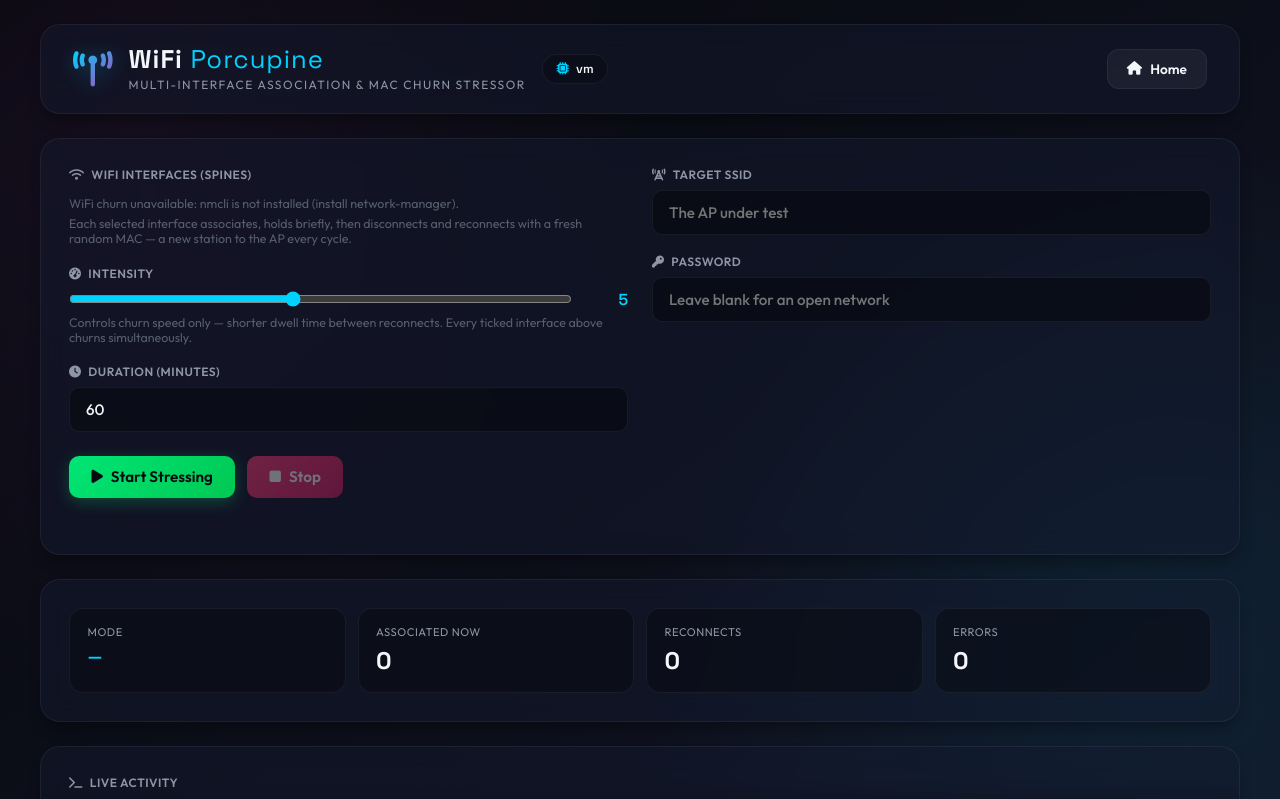
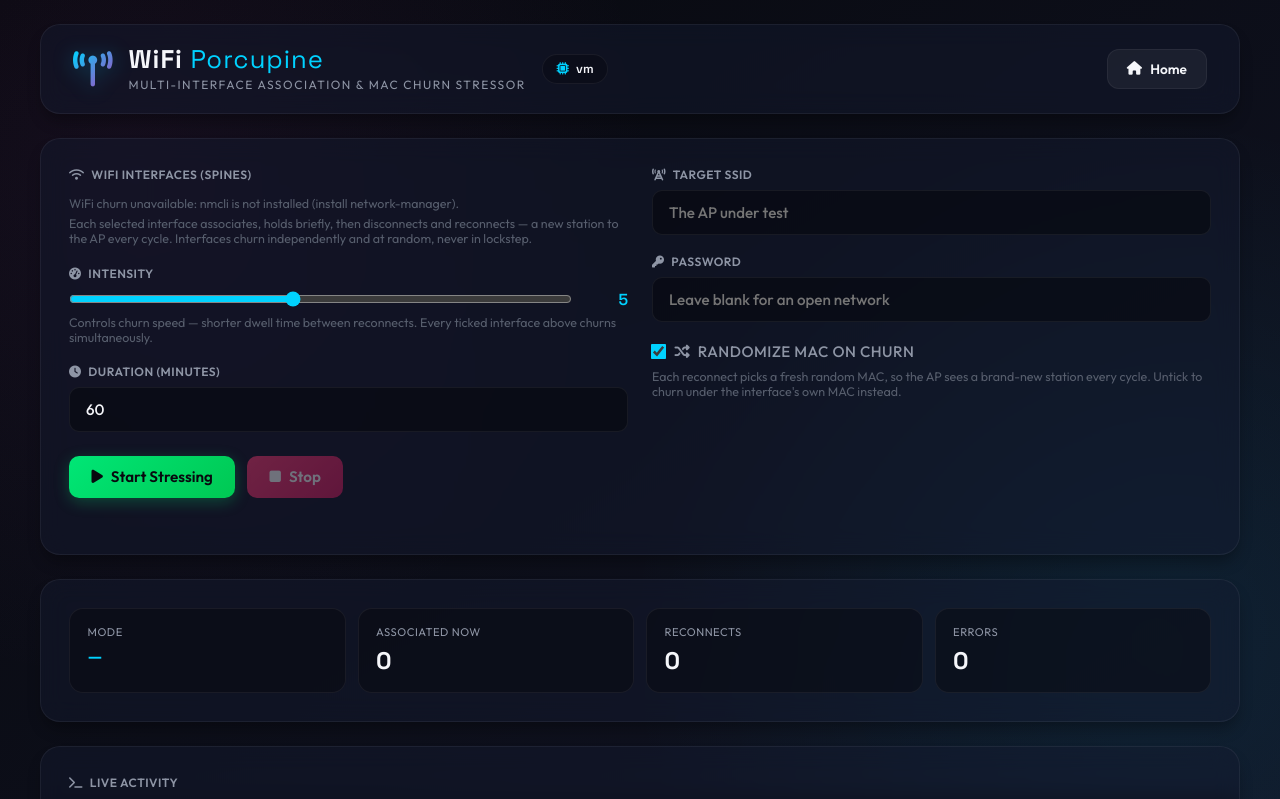
Before and after one commit to rinaldomerlo/wifipi, a Flask app: page / in a window 1280 px wide. Shown: the top 799 px of the page. Run offline with Flask 2, Linux system fonts and the light colour scheme; data that the repository does not hold is empty.

Commit message:
Add MAC randomization toggle to WiFi Porcupine
Introduced a per-run option to enable or disable MAC randomization during interface churn. Updated backend, frontend, and tests to support the functionality. Enhanced desynchronization logic to improve randomness. Adjusted documentation and examples accordingly.

```diff
--- a/wifi_porcupine/app.py
+++ b/wifi_porcupine/app.py
@@ -2,22 +2,24 @@
 """
 Flask app that stresses a WiFi access point by rapidly and randomly
 associating / disassociating several *physical* WiFi interfaces (the Pi's
-built-in radio plus any USB adapters) against one target SSID, and randomizing
-each interface's MAC on every reconnect so the AP sees a constant stream of
-brand-new stations. That bloats the AP's association / DHCP-lease / ARP tables
-far more than plain reconnect churn -- each interface is a "spine" repeatedly
-poking the hub, hence "porcupine".
+built-in radio plus any USB adapters) against one target SSID, optionally
+randomizing each interface's MAC on every reconnect so the AP sees a constant
+stream of brand-new stations. That bloats the AP's association / DHCP-lease /
+ARP tables far more than plain reconnect churn -- each interface is a
+"spine" repeatedly poking the hub, hence "porcupine".
 
-Every ticked interface churns at once -- concurrency is just however many you
-select. A single intensity slider controls only speed: how long each
-interface dwells associated before disconnecting and reconnecting with a
-fresh MAC.
+Every ticked interface churns at once, independently and out of sync with the
+others (a random initial jitter plus per-cycle random dwell/gap keep them from
+ever lining up) -- concurrency is just however many you select. A single
+intensity slider controls speed: how long each interface dwells associated
+before disconnecting and reconnecting.
 
 Association/MAC churn goes through NetworkManager (`nmcli`, one connection
-profile per interface with `802-11-wireless.cloned-mac-address random`).
-This requires Linux + privileged tooling, so the systemd unit runs this app
-as root (see deploy/wifi-porcupine.service). Off-Linux -- e.g. macOS during
-development -- every route degrades to a clear JSON error instead of
+profile per interface; MAC randomization sets
+`802-11-wireless.cloned-mac-address random` on that profile, toggle-able per
+run). This requires Linux + privileged tooling, so the systemd unit runs this
+app as root (see deploy/wifi-porcupine.service). Off-Linux -- e.g. macOS
+during development -- every route degrades to a clear JSON error instead of
 crashing. See CLAUDE.md's Environment Split section.
 """
 
@@ -214,29 +216,32 @@ def profile_name(iface) -> str:
     return f"{PROFILE_PREFIX}-{iface}"
 
 
-def build_profile_add_args(iface, ssid, password):
+def build_profile_add_args(iface, ssid, password, randomize_mac=True):
     """Args for `nmcli connection add` creating this interface's porcupine profile.
 
     `802-11-wireless.cloned-mac-address random` makes NetworkManager pick a fresh
     random MAC on every activation, so each reconnect looks like a new station.
+    Omitted when `randomize_mac` is False, so the interface churns under its own
+    real (or globally-configured) MAC instead.
     """
     args = [
         "connection", "add", "type", "wifi",
         "con-name", profile_name(iface),
         "ifname", iface,
         "ssid", ssid,
-        "802-11-wireless.cloned-mac-address", "random",
         "connection.autoconnect", "no",
     ]
+    if randomize_mac:
+        args += ["802-11-wireless.cloned-mac-address", "random"]
     if password:
         args += ["wifi-sec.key-mgmt", "wpa-psk", "wifi-sec.psk", password]
     return args
 
 
-def create_profile(iface, ssid, password):
+def create_profile(iface, ssid, password, randomize_mac=True):
     """Recreate this interface's connection profile from scratch. Returns (ok, message)."""
     _nmcli(["connection", "delete", profile_name(iface)])  # clear any stale profile; ignore errors
-    ok, out, err = _nmcli(build_profile_add_args(iface, ssid, password))
+    ok, out, err = _nmcli(build_profile_add_args(iface, ssid, password, randomize_mac))
     return ok, (err or out)
 
 
@@ -265,8 +270,15 @@ def read_iface_mac(iface):
 # Churn engine
 # ---------------------------------------------------------------------------
 def churn_worker(iface, config):
-    """One interface's association/MAC churn loop: connect (new MAC) -> dwell -> disconnect -> gap."""
+    """One interface's association/MAC churn loop: connect (new MAC) -> dwell -> disconnect -> gap.
+
+    Interfaces are started together in start_run(), so without a stagger they'd all connect in
+    lockstep on cycle 1; the random per-cycle dwell/gap would only desync them afterwards. The
+    initial jitter spreads first connects across a full dwell window so churn looks random from
+    the start rather than synchronized.
+    """
     dwell_low, dwell_high = compute_dwell_range(config["intensity"])
+    _interruptible_sleep(random.uniform(0, dwell_high))
     while not stop_event.is_set():
         ok, _, err = bring_up(iface)
         if stop_event.is_set():
@@ -320,10 +332,11 @@ def start_run(config):
     _log(
         f"Starting porcupine run: {len(config['interfaces'])} interface(s) -> "
         f"SSID '{config['ssid']}', intensity {config['intensity']}"
+        + (", random MAC per reconnect" if config["randomize_mac"] else ", MAC unchanged")
     )
 
     for iface in config["interfaces"]:
-        ok, msg = create_profile(iface, config["ssid"], config["password"])
+        ok, msg = create_profile(iface, config["ssid"], config["password"], config["randomize_mac"])
         if not ok:
             _log(f"[{iface}] profile create failed: {friendly(msg)}")
 
@@ -470,12 +483,15 @@ def api_start():
     if duration < 1:
         return jsonify({"error": "Duration must be at least 1 minute."}), 400
 
+    randomize_mac = bool(data.get("randomize_mac", True))
+
     config = {
         "interfaces": clean,
         "ssid": ssid,
         "password": password,
         "intensity": intensity,
         "duration_minutes": duration,
+        "randomize_mac": randomize_mac,
     }
 
     with run_lock:
--- a/wifi_porcupine/templates/index.html
+++ b/wifi_porcupine/templates/index.html
@@ -297,6 +297,23 @@
             color: var(--color-blue);
         }
 
+        /* Standalone option checkbox (e.g. randomize-MAC) */
+        .check-row {
+            display: flex;
+            align-items: center;
+            gap: 0.6rem;
+            margin-top: 1.2rem;
+            cursor: pointer;
+            font-size: 0.95rem;
+            font-weight: 500;
+        }
+
+        .check-row input[type="checkbox"] {
+            width: auto;
+            accent-color: var(--color-blue);
+            transform: scale(1.2);
+        }
+
         .actions {
             display: flex;
             gap: 0.75rem;
@@ -440,14 +457,14 @@
                     <div class="iface-list" id="iface-list">
                         <div class="hint">Detecting interfaces…</div>
                     </div>
-                    <div class="hint">Each selected interface associates, holds briefly, then disconnects and reconnects with a fresh random MAC — a new station to the AP every cycle.</div>
+                    <div class="hint">Each selected interface associates, holds briefly, then disconnects and reconnects — a new station to the AP every cycle. Interfaces churn independently and at random, never in lockstep.</div>
 
                     <label for="intensity"><i class="fa-solid fa-gauge-high"></i> Intensity</label>
                     <div class="row" style="gap: 1rem;">
                         <input id="intensity" type="range" min="{{ intensity_min }}" max="{{ intensity_max }}" value="{{ intensity_default }}" oninput="updateIntensityLabel()">
                         <span id="intensity-value" style="font-family: var(--font-heading); font-weight: 600; color: var(--color-blue); white-space: nowrap; min-width: 2.5em; text-align: right;">{{ intensity_default }}</span>
                     </div>
-                    <div class="hint">Controls churn speed only — shorter dwell time between reconnects. Every ticked interface above churns simultaneously.</div>
+                    <div class="hint">Controls churn speed — shorter dwell time between reconnects. Every ticked interface above churns simultaneously.</div>
 
                     <label for="duration"><i class="fa-solid fa-clock"></i> Duration (minutes)</label>
                     <input id="duration" type="number" value="60" min="1">
@@ -458,6 +475,12 @@
 
                     <label for="password"><i class="fa-solid fa-key"></i> Password</label>
                     <input id="password" type="password" placeholder="Leave blank for an open network">
+
+                    <label class="check-row" for="randomize-mac">
+                        <input type="checkbox" id="randomize-mac" checked>
+                        <span><i class="fa-solid fa-shuffle"></i> Randomize MAC on churn</span>
+                    </label>
+                    <div class="hint">Each reconnect picks a fresh random MAC, so the AP sees a brand-new station every cycle. Untick to churn under the interface's own MAC instead.</div>
                 </div>
             </div>
 
@@ -603,6 +626,7 @@
                 password: document.getElementById('password').value,
                 intensity: parseInt(document.getElementById('intensity').value) || {{ intensity_default }},
                 duration_minutes: parseInt(document.getElementById('duration').value) || 60,
+                randomize_mac: document.getElementById('randomize-mac').checked,
             };
 
             document.getElementById('output').textContent = '';
--- a/wifi_utilization_monitor/templates/index.html
+++ b/wifi_utilization_monitor/templates/index.html
@@ -1050,7 +1050,7 @@ body {
             <div class="logo">
                 <i class="fa-solid fa-wifi fa-bounce logo-icon"></i>
                 <div class="logo-text">
-                    <h1>WIFI<span>MON</span><span class="version-tag" title="WiFiPi version (git-stamped at commit time)"><!--VERSION-->v0.2-9-ge697737<!--/VERSION--></span></h1>
+                    <h1>WIFI<span>MON</span><span class="version-tag" title="WiFiPi version (git-stamped at commit time)"><!--VERSION-->v0.2-10-g1b44c71<!--/VERSION--></span></h1>
                     <span class="subtitle">Live Spectrum & Channel Monitor</span>
                 </div>
                 <span class="host-badge" title="Hostname of the machine serving this page">
--- a/www/index.html
+++ b/www/index.html
@@ -234,7 +234,7 @@
             <span class="host-badge" title="Host serving this page">
                 Host: <strong id="hostName"><!--# echo var="hostname" default="" --></strong>
             </span>
-            <span class="version-badge" title="WiFiPi version (git-stamped at commit time)"><!--VERSION-->v0.2-9-ge697737<!--/VERSION--></span>
+            <span class="version-badge" title="WiFiPi version (git-stamped at commit time)"><!--VERSION-->v0.2-10-g1b44c71<!--/VERSION--></span>
         </header>
 
         <div class="section-label">Monitoring &amp; Management</div>
```
Also changed, not shown: AGENTS.md (+11 -9 lines), CLAUDE.md (+10 -10 lines), tests/test_wifi_porcupine.py (+16 -0 lines), README.md.
